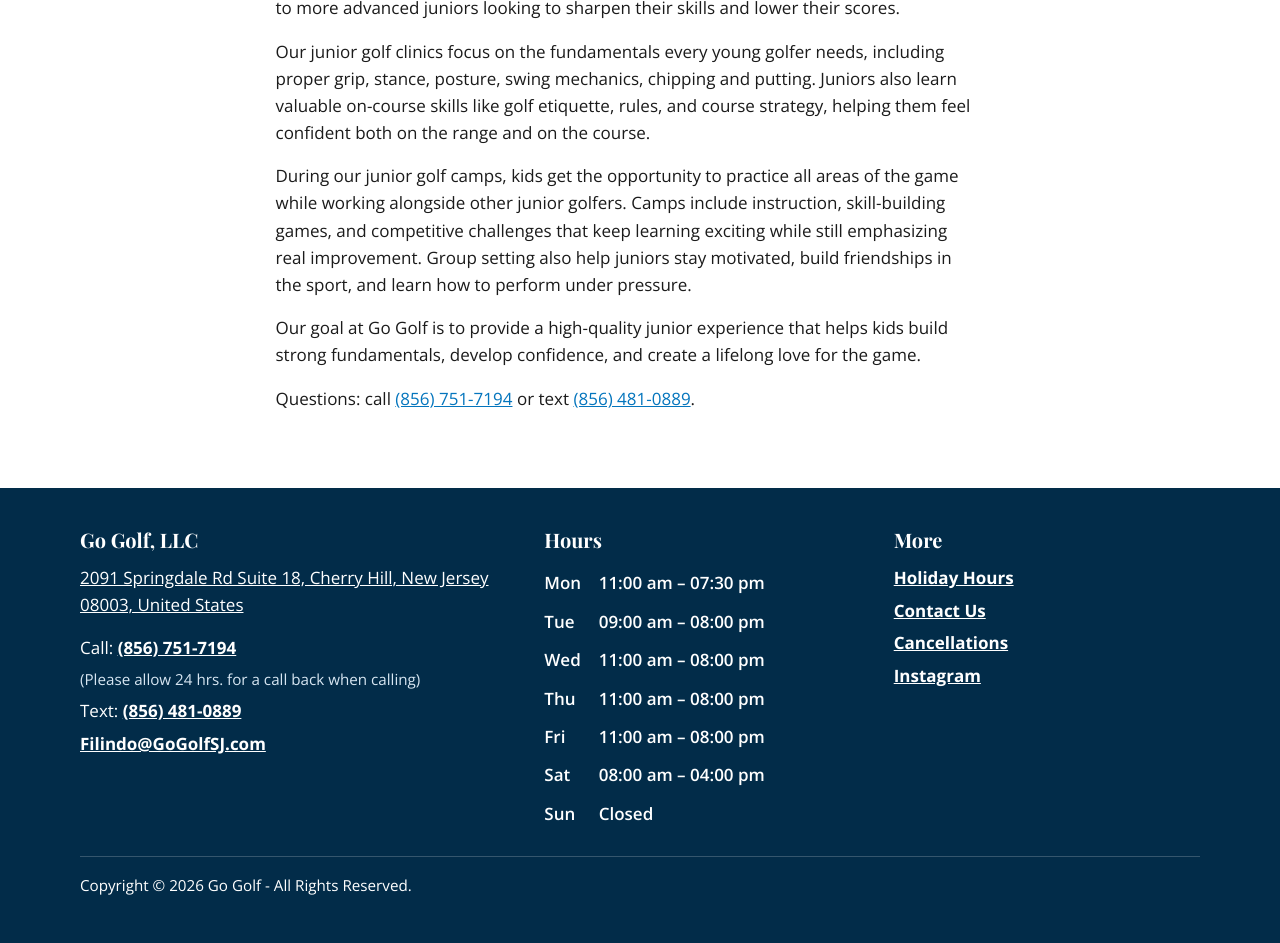
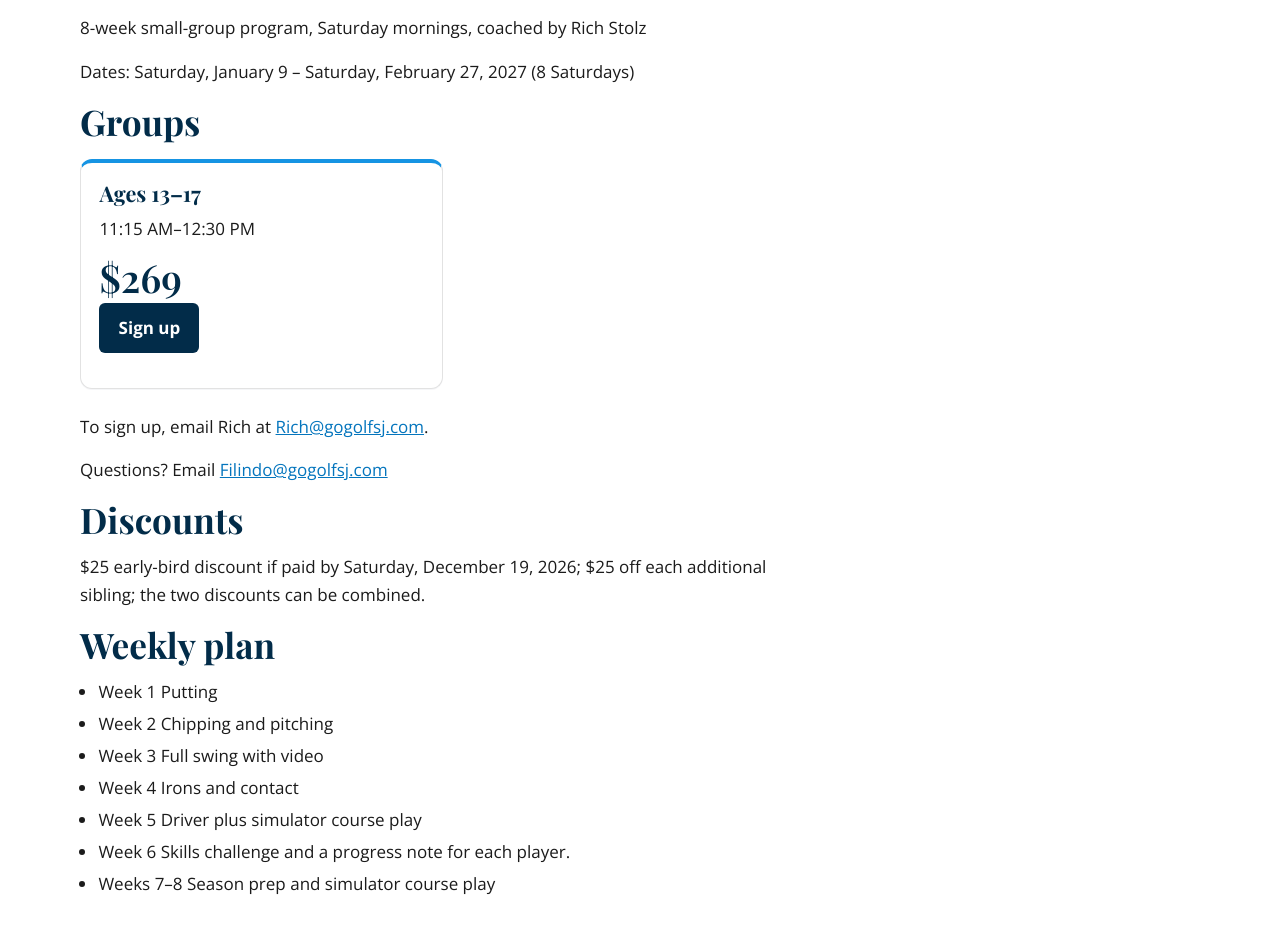
Before and after one commit to GoGolfLLC/Gogolf-website, a plain HTML site: page junior-golf/index.html in a window 1280 px wide. Shown: the part 1828-2771 px from the top of the page. Drawn offline with Linux system fonts and the light colour scheme.

Commit message:
Junior Golf: High School Season Prep Series (#20)
* Split ages 13–17 into a high school prep series.

The 6-week Junior Series keeps ages 6–8 and 9–12. The older group is an 8-week Saturday program with the same sign-up link.

Co-authored-by: Cursor Agent <cursoragent@cursor.com>
Co-authored-by: GoGolfLLC <GoGolfLLC@users.noreply.github.com>

* Update the high school prep series details and photo.

The intro no longer caps the group size, week 6 drops the family showcase, and the section uses a Pexels photo of a teen golfer on a driving range.

Co-authored-by: Cursor Agent <cursoragent@cursor.com>
Co-authored-by: GoGolfLLC <GoGolfLLC@users.noreply.github.com>

* Add Rich's email under the high school sign-up card.

Ages 13–17 can email Rich@gogolfsj.com. The Square button and the Filindo questions line stay.

Co-authored-by: Cursor Agent <cursoragent@cursor.com>
Co-authored-by: GoGolfLLC <GoGolfLLC@users.noreply.github.com>

* Move the high school group to 11:15 AM–12:30 PM.

Only the ages 13–17 card changes. The younger groups keep their times.

Co-authored-by: Cursor Agent <cursoragent@cursor.com>
Co-authored-by: GoGolfLLC <GoGolfLLC@users.noreply.github.com>

---------

Co-authored-by: Cursor Agent <cursoragent@cursor.com>
Co-authored-by: GoGolfLLC <GoGolfLLC@users.noreply.github.com>

```diff
--- a/junior-golf/index.html
+++ b/junior-golf/index.html
@@ -72,12 +72,6 @@
             <p class="price">$249</p>
             <p><a class="btn" href="https://square.link/u/kSfhd5C1" target="_blank" rel="noopener noreferrer">Sign up<span class="sr-only"> (opens in a new tab)</span></a></p>
           </article>
-          <article class="price-card">
-            <h3>Ages 13–17</h3>
-            <p>11:15 AM–12:15 PM</p>
-            <p class="price">$269</p>
-            <p><a class="btn" href="https://square.link/u/cD7oREnG" target="_blank" rel="noopener noreferrer">Sign up<span class="sr-only"> (opens in a new tab)</span></a></p>
-          </article>
         </div>
         <p>Questions? Email <a href="mailto:Filindo@gogolfsj.com">Filindo@gogolfsj.com</a></p>
         <div class="prose">
@@ -91,6 +85,46 @@
             <li>Week 4 Irons and contact</li>
             <li>Week 5 Driver plus simulator course play</li>
             <li>Week 6 Skills challenge, family showcase, and a progress note for each player.</li>
+          </ul>
+        </div>
+      </div>
+    </section>
+    <header class="page-head">
+      <div class="wrap">
+        <h2>High School Season Prep Series (Ages 13–17)</h2>
+      </div>
+    </header>
+    <section class="section">
+      <div class="wrap">
+        <div class="prose">
+          <!-- Photo: https://www.pexels.com/photo/a-boy-practicing-golf-on-driving-range-6573244/ by Kindel Media. Pexels License, free to use, no attribution required. -->
+          <img src="/images/junior/hs-season-prep.webp" alt="High school golfer swinging a club on a driving range." width="1600" height="1066" class="content-photo" loading="lazy">
+          <p>8-week small-group program, Saturday mornings, coached by Rich Stolz</p>
+          <p>Dates: Saturday, January 9 – Saturday, February 27, 2027 (8 Saturdays)</p>
+          <h2>Groups</h2>
+        </div>
+        <div class="price-grid cols-3">
+          <article class="price-card">
+            <h3>Ages 13–17</h3>
+            <p>11:15 AM–12:30 PM</p>
+            <p class="price">$269</p>
+            <p><a class="btn" href="https://square.link/u/cD7oREnG" target="_blank" rel="noopener noreferrer">Sign up<span class="sr-only"> (opens in a new tab)</span></a></p>
+          </article>
+        </div>
+        <p>To sign up, email Rich at <a href="mailto:Rich@gogolfsj.com">Rich@gogolfsj.com</a>.</p>
+        <p>Questions? Email <a href="mailto:Filindo@gogolfsj.com">Filindo@gogolfsj.com</a></p>
+        <div class="prose">
+          <h2>Discounts</h2>
+          <p>$25 early-bird discount if paid by Saturday, December 19, 2026; $25 off each additional sibling; the two discounts can be combined.</p>
+          <h2>Weekly plan</h2>
+          <ul class="plain-list">
+            <li>Week 1 Putting</li>
+            <li>Week 2 Chipping and pitching</li>
+            <li>Week 3 Full swing with video</li>
+            <li>Week 4 Irons and contact</li>
+            <li>Week 5 Driver plus simulator course play</li>
+            <li>Week 6 Skills challenge and a progress note for each player.</li>
+            <li>Weeks 7–8 Season prep and simulator course play</li>
           </ul>
         </div>
       </div>
```
Also changed, not shown: images/junior/hs-season-prep.webp (added).
